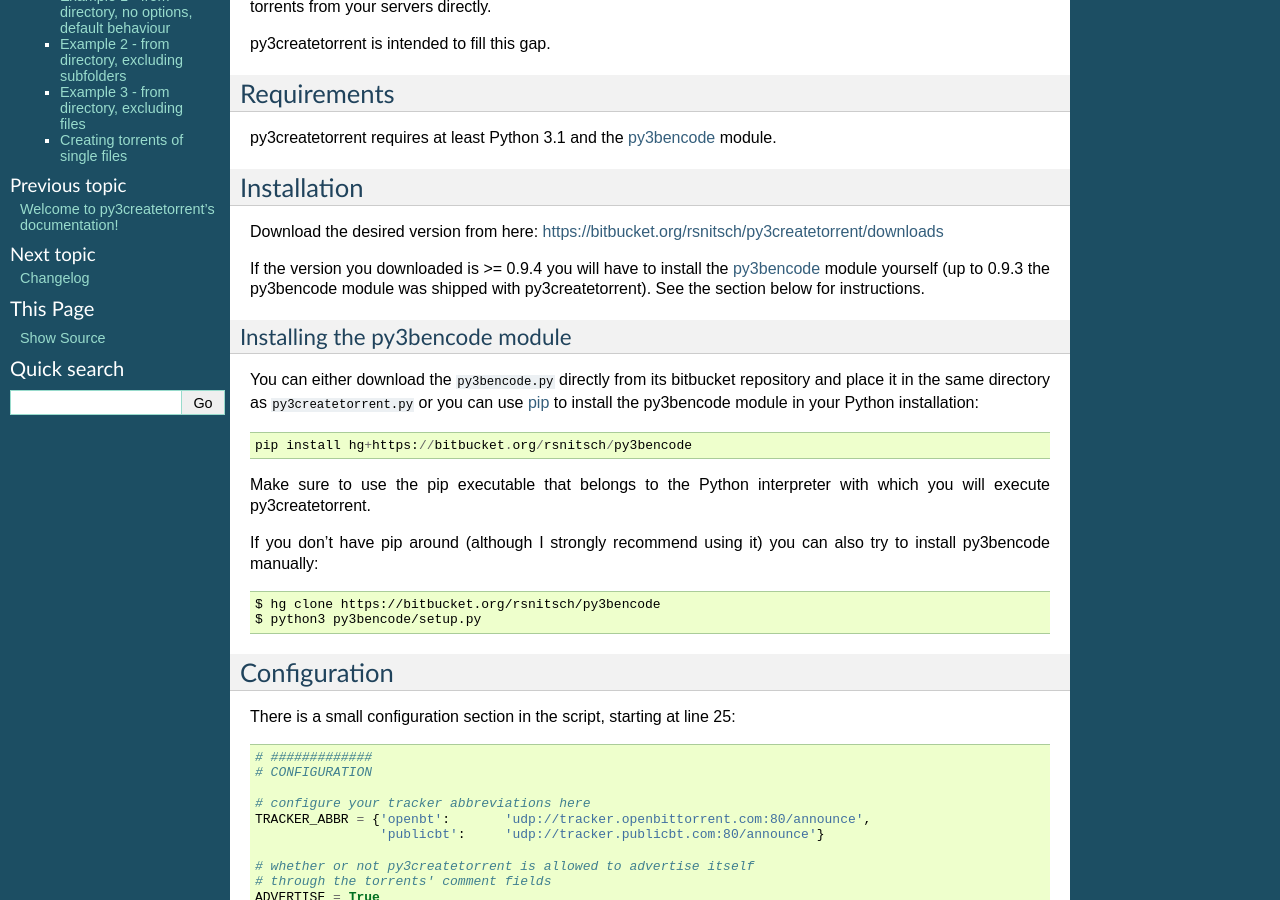
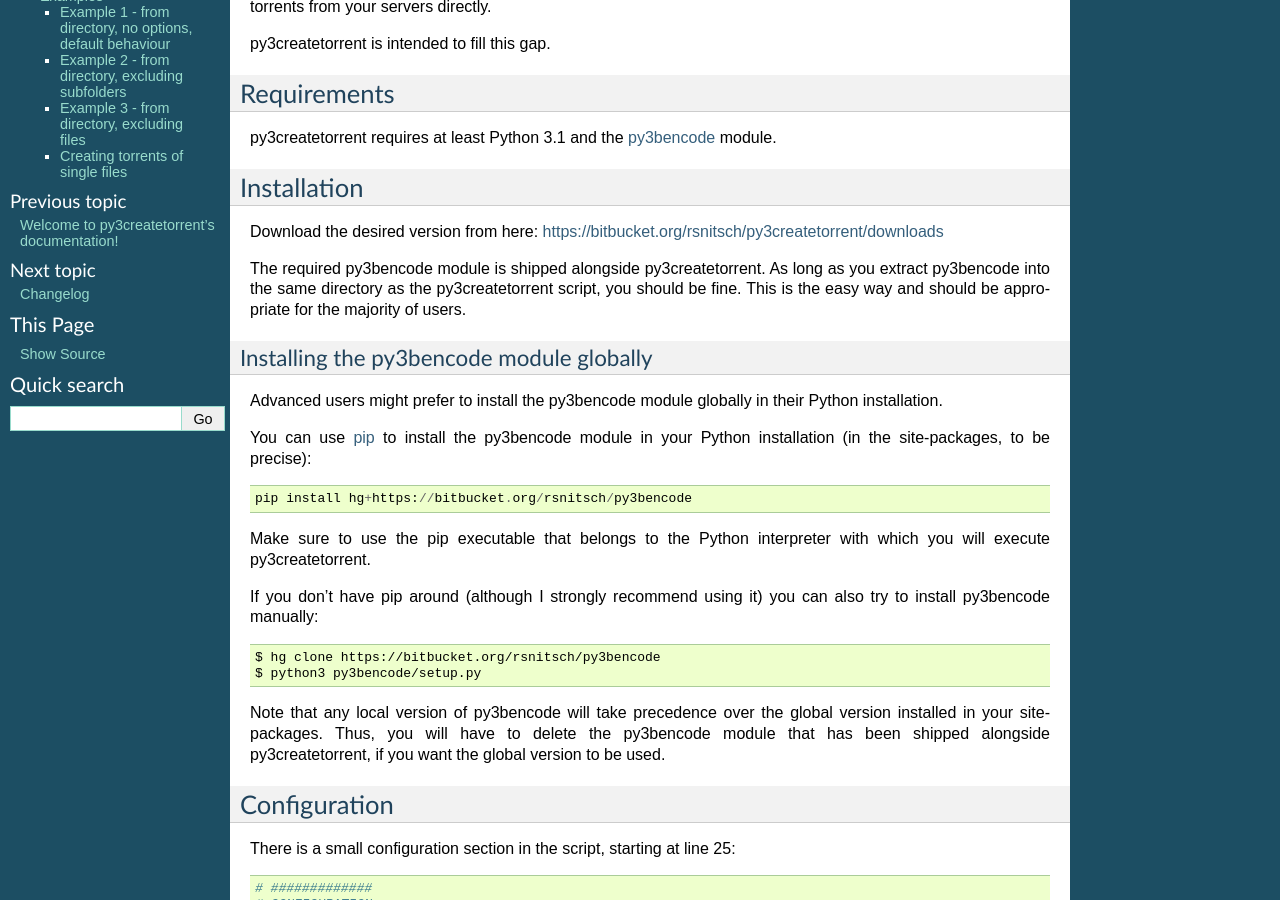
Before and after one commit to rsnitsch/py3createtorrent, a Sphinx documentation site: the page built from docs/source/user.rst, in a window 1280 px wide and 900 px high, scrolled down 486 px. Built offline with Sphinx 7.4.7, drawn with Linux system fonts in a browser that asks for light colours; some of the changed text lies outside the part shown.

Commit message:
Change of plans regarding bundling of py3bencode module
--HG--
branch : 0.9

```diff
--- a/docs/source/user.rst
+++ b/docs/source/user.rst
@@ -37,18 +37,19 @@
 Download the desired version from here:
 https://bitbucket.org/rsnitsch/py3createtorrent/downloads
 
-If the version you downloaded is >= 0.9.4 you will have to install the
-`py3bencode <https://bitbucket.org/rsnitsch/py3bencode>`_ module yourself
-(up to 0.9.3 the py3bencode module was shipped with py3createtorrent). See the
-section below for instructions.
+The required py3bencode module is shipped alongside py3createtorrent. As long
+as you extract py3bencode into the same directory as the py3createtorrent script,
+you should be fine. This is the easy way and should be appropriate for the
+majority of users.
 
-Installing the py3bencode module
-^^^^^^^^^^^^^^^^^^^^^^^^^^^^^^^^
+Installing the py3bencode module globally
+^^^^^^^^^^^^^^^^^^^^^^^^^^^^^^^^^^^^^^^^^
 
-You can either download the ``py3bencode.py`` directly from its bitbucket repository
-and place it in the same directory as ``py3createtorrent.py`` or you can use
-`pip <http://www.pip-installer.org/>`_ to install the py3bencode module in
-your Python installation::
+Advanced users might prefer to install the py3bencode module globally in their
+Python installation.
+
+You can use `pip <http://www.pip-installer.org/>`_ to install the py3bencode
+module in your Python installation (in the site-packages, to be precise)::
 
    pip install hg+https://bitbucket.org/rsnitsch/py3bencode
 
@@ -60,6 +61,11 @@
 
    $ hg clone https://bitbucket.org/rsnitsch/py3bencode
    $ python3 py3bencode/setup.py
+
+Note that any local version of py3bencode will take precedence over the global
+version installed in your site-packages. Thus, you will have to delete the
+py3bencode module that has been shipped alongside py3createtorrent, if you want
+the global version to be used.
 
 .. _configuration:
 
```
